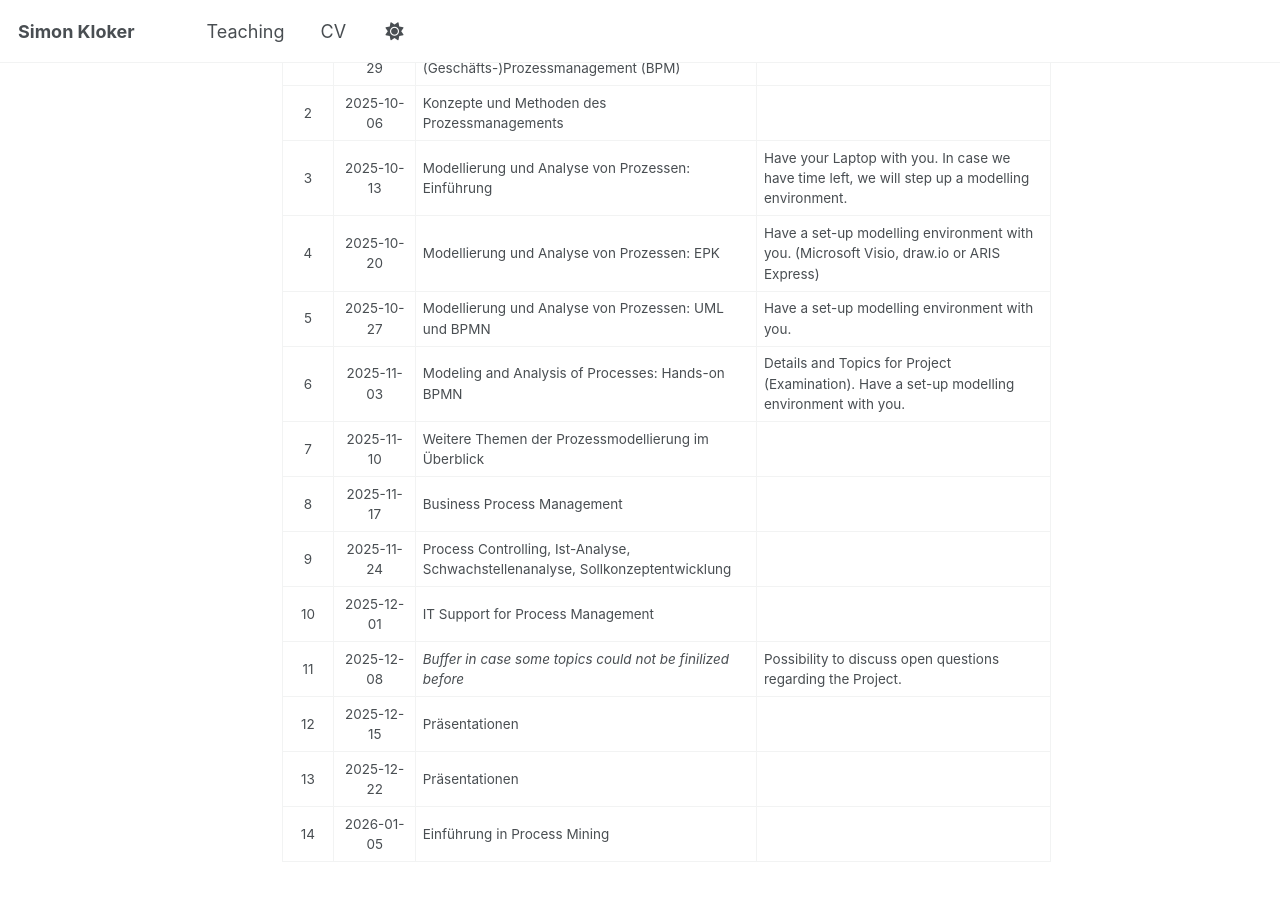
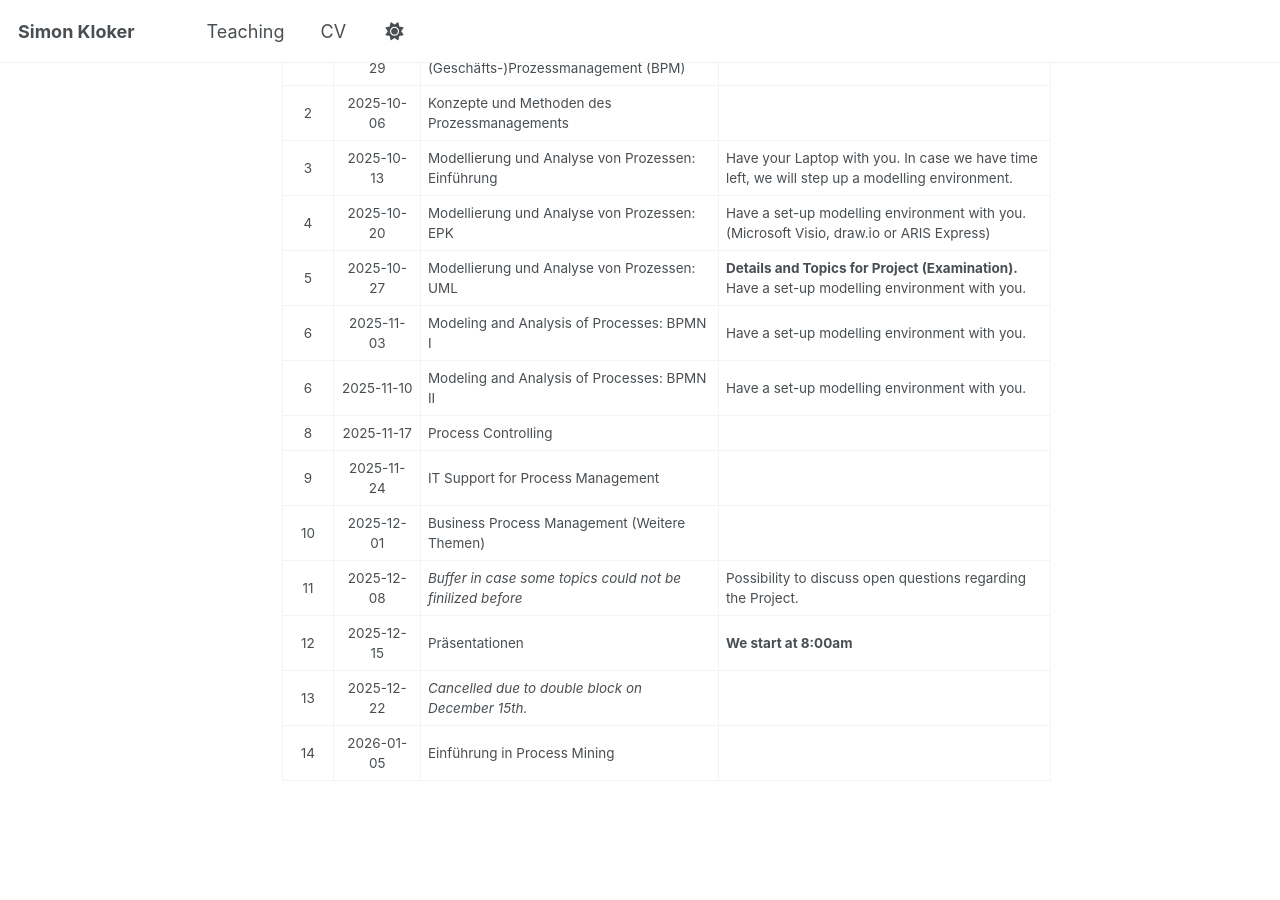
Before and after one commit to simon-kloker/simon-kloker.github.io, a Jekyll site: the page built from _teaching/2025-ws/bwi302/course_outline.md, in a window 1280 px wide and 900 px high, scrolled down 1090 px. Built offline with Jekyll 4.4.1, drawn with Linux system fonts in a browser that asks for light colours; a script that is not in the unit is left out.

Commit message:
updated bwi302 outline

```diff
--- a/_teaching/2025-ws/bwi302/course_outline.md
+++ b/_teaching/2025-ws/bwi302/course_outline.md
@@ -49,13 +49,13 @@ Course Outline
 | 2 | 2025-10-06 | Konzepte und Methoden des Prozessmanagements  | |
 | 3 | 2025-10-13 | Modellierung und Analyse von Prozessen: Einführung | Have your Laptop with you. In case we have time left, we will step up a modelling environment. |
 | 4 | 2025-10-20 | Modellierung und Analyse von Prozessen: EPK | Have a set-up modelling environment with you. (Microsoft Visio, draw.io or ARIS Express) |
-| 5 | 2025-10-27 | Modellierung und Analyse von Prozessen: UML und BPMN  | Have a set-up modelling environment with you. |
-| 6 | 2025-11-03 | Modeling and Analysis of Processes: Hands-on BPMN |  Details and Topics for Project (Examination). Have a set-up modelling environment with you. |
-| 7 | 2025-11-10 | Weitere Themen der Prozessmodellierung im Überblick  |  |
-| 8 | 2025-11-17 | Business Process Management  |  |
-| 9 | 2025-11-24 | Process Controlling, Ist-Analyse, Schwachstellenanalyse, Sollkonzeptentwicklung | |
-| 10 | 2025-12-01 | IT Support for Process Management  |  |
+| 5 | 2025-10-27 | Modellierung und Analyse von Prozessen: UML  | **Details and Topics for Project (Examination).** Have a set-up modelling environment with you. |
+| 6 | 2025-11-03 | Modeling and Analysis of Processes: BPMN I | Have a set-up modelling environment with you. |
+| 6 | 2025-11-10 | Modeling and Analysis of Processes: BPMN II | Have a set-up modelling environment with you. |
+| 8 | 2025-11-17 | Process Controlling |  |
+| 9 | 2025-11-24 | IT Support for Process Management | |
+| 10 | 2025-12-01 | Business Process Management (Weitere Themen)  |  |
 | 11 | 2025-12-08 | *Buffer in case some topics could not be finilized before*  | Possibility to discuss open questions regarding the Project. |
-| 12 | 2025-12-15 | Präsentationen | |
-| 13 | 2025-12-22 | Präsentationen | |
+| 12 | 2025-12-15 | Präsentationen | **We start at 8:00am** |
+| 13 | 2025-12-22 | *Cancelled due to double block on December 15th.* | |
 | 14 | 2026-01-05 | Einführung in Process Mining |
```
